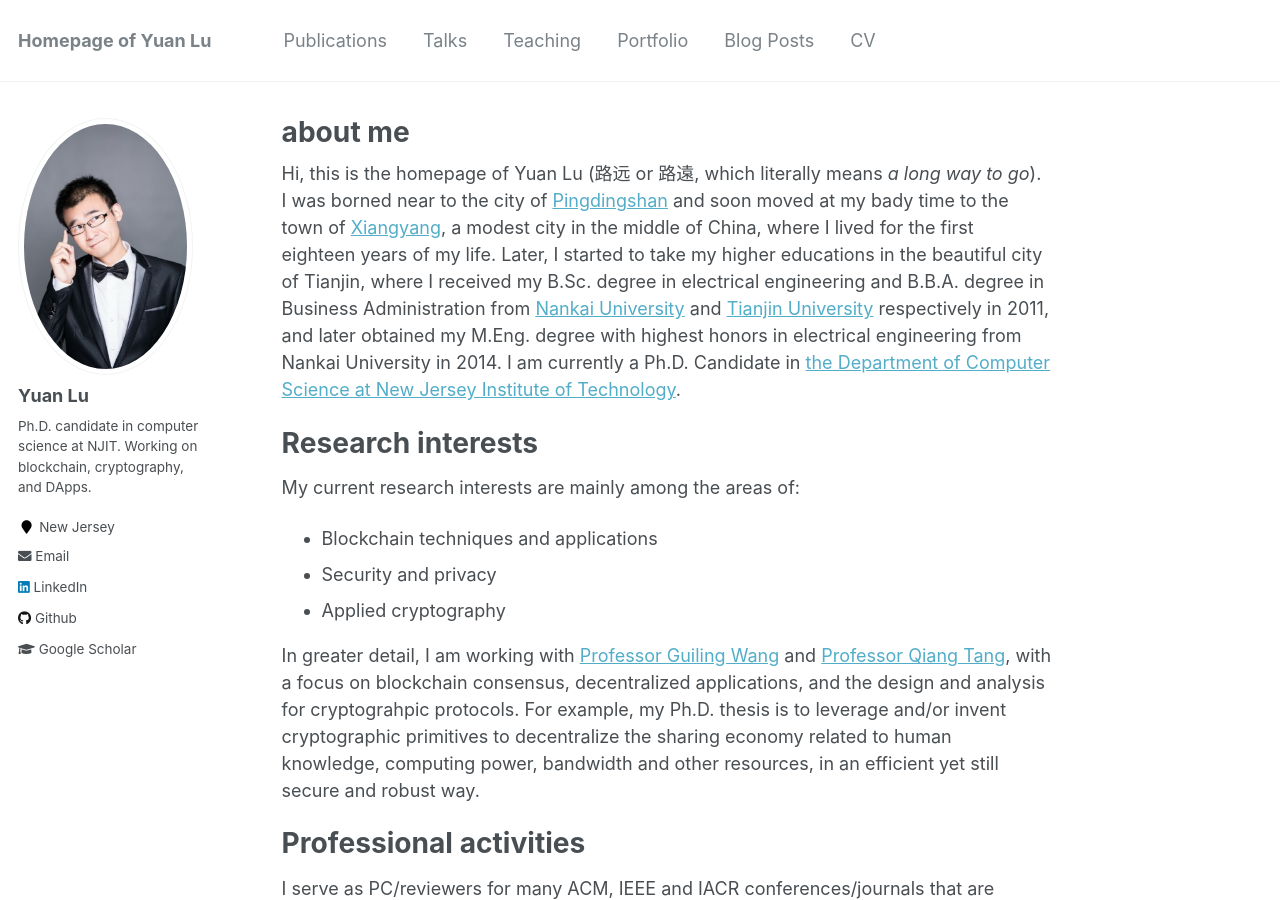
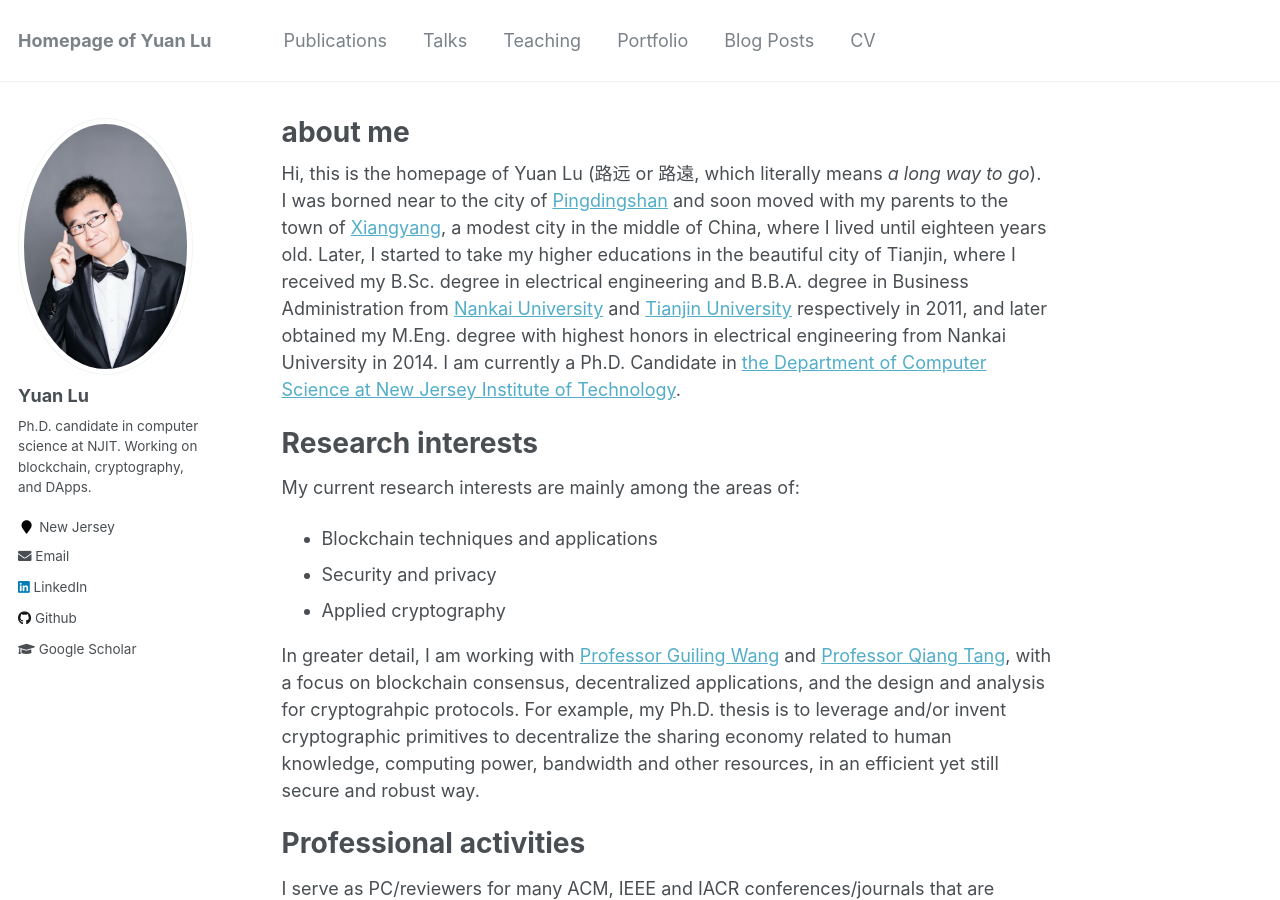
Before and after one commit to yylluu/yylluu.github.io, a Jekyll site: the page built from _pages/about.md, in a window 1280 px wide and 900 px high. Built offline with Jekyll 4.4.1, drawn with Linux system fonts in a browser that asks for light colours.

Commit message:
Update about.md

```diff
--- a/_pages/about.md
+++ b/_pages/about.md
@@ -8,7 +8,7 @@
   - /about.html
 ---
 
-Hi, this is the homepage of Yuan Lu (路远 or 路遠, which literally means *a long way to go*). I was borned near to the city of [Pingdingshan](https://en.wikipedia.org/wiki/Pingdingshan) and soon moved at my bady time to the town of [Xiangyang](https://en.wikipedia.org/wiki/Xiangyang), a modest city in the middle of China, where I lived for the first eighteen years of my life. Later, I started to take my higher educations in the beautiful city of Tianjin, where I received my B.Sc. degree in electrical engineering and B.B.A. degree in Business Administration from [Nankai University](https://en.wikipedia.org/wiki/Nankai_University) and [Tianjin University](https://en.wikipedia.org/wiki/Tianjin_University) respectively in 2011, and later obtained my M.Eng. degree with highest honors in electrical engineering from Nankai University in 2014. I am currently a Ph.D. Candidate in [the Department of Computer Science at New Jersey Institute of Technology](https://cs.njit.edu/).
+Hi, this is the homepage of Yuan Lu (路远 or 路遠, which literally means *a long way to go*). I was borned near to the city of [Pingdingshan](https://en.wikipedia.org/wiki/Pingdingshan) and soon moved with my parents to the town of [Xiangyang](https://en.wikipedia.org/wiki/Xiangyang), a modest city in the middle of China, where I lived until eighteen years old. Later, I started to take my higher educations in the beautiful city of Tianjin, where I received my B.Sc. degree in electrical engineering and B.B.A. degree in Business Administration from [Nankai University](https://en.wikipedia.org/wiki/Nankai_University) and [Tianjin University](https://en.wikipedia.org/wiki/Tianjin_University) respectively in 2011, and later obtained my M.Eng. degree with highest honors in electrical engineering from Nankai University in 2014. I am currently a Ph.D. Candidate in [the Department of Computer Science at New Jersey Institute of Technology](https://cs.njit.edu/).
 
 
 
```
